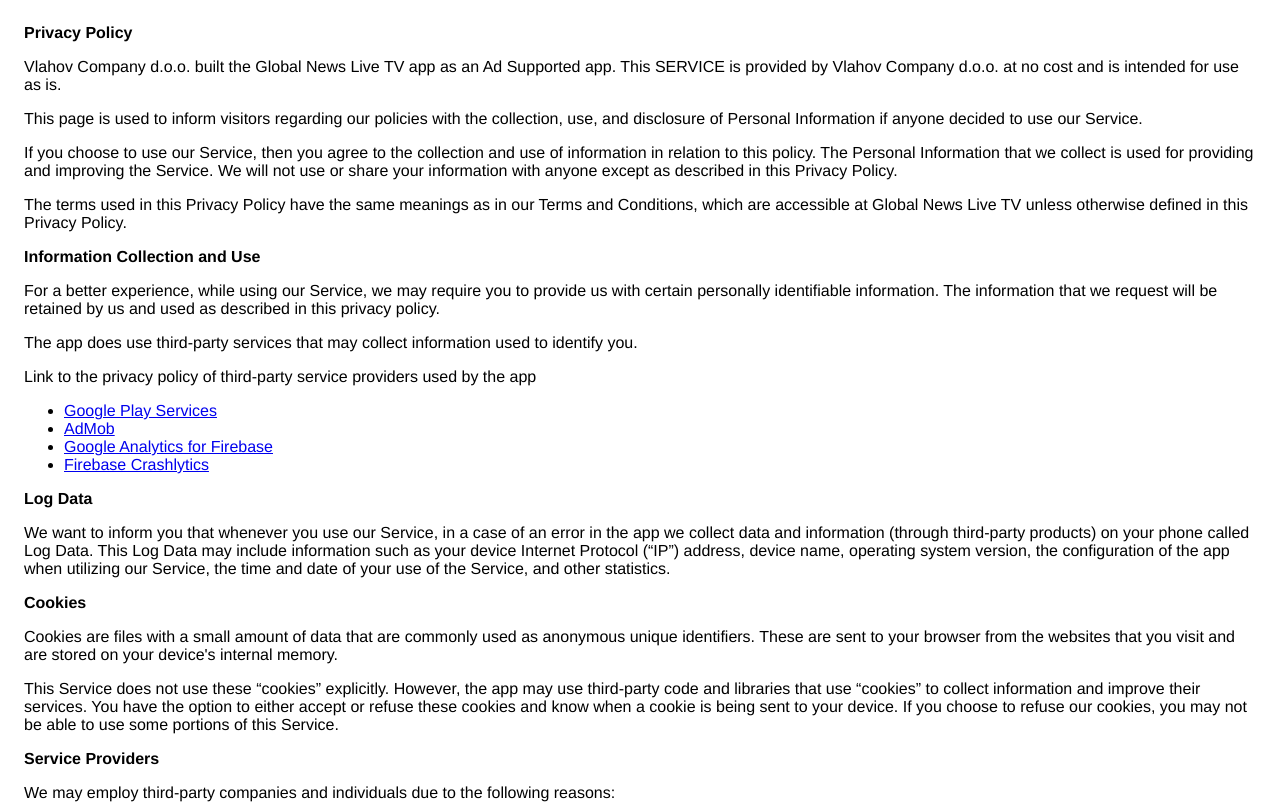
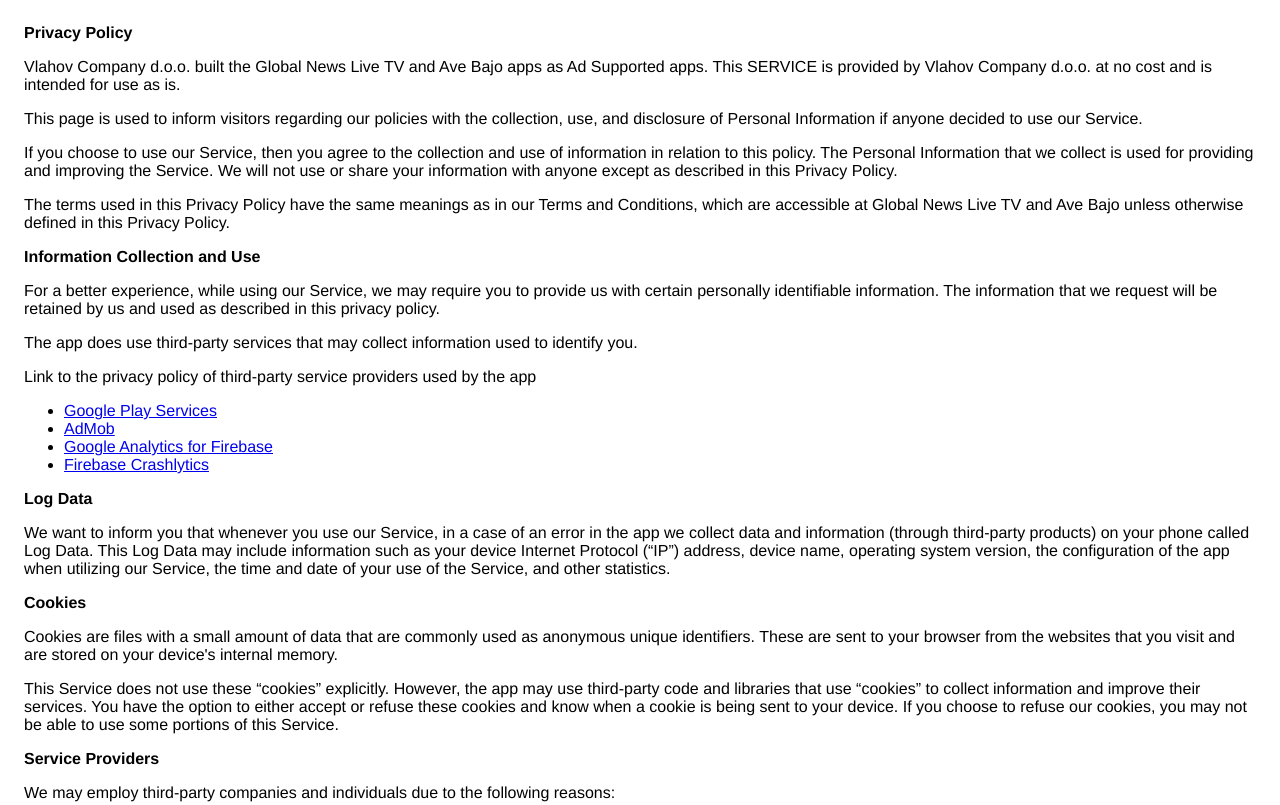
Before and after one commit to fvlahov/fvlahov.github.io, a plain HTML site: page index.html in a window 1280 px wide. Shown: the top 805 px of the page. Drawn offline with Linux system fonts and the light colour scheme.

Commit message:
Update index.html

```diff
--- a/index.html
+++ b/index.html
@@ -8,8 +8,8 @@
     </head>
     <body>
     <strong>Privacy Policy</strong> <p>
-                  Vlahov Company d.o.o. built the Global News Live TV app as
-                  an Ad Supported app. This SERVICE is provided by
+                  Vlahov Company d.o.o. built the Global News Live TV and Ave Bajo apps as
+                  Ad Supported apps. This SERVICE is provided by
                   Vlahov Company d.o.o. at no cost and is intended for use as
                   is.
                 </p> <p>
@@ -25,7 +25,7 @@
                 </p> <p>
                   The terms used in this Privacy Policy have the same meanings
                   as in our Terms and Conditions, which are accessible at
-                  Global News Live TV unless otherwise defined in this Privacy Policy.
+                  Global News Live TV and Ave Bajo unless otherwise defined in this Privacy Policy.
                 </p> <p><strong>Information Collection and Use</strong></p> <p>
                   For a better experience, while using our Service, we
                   may require you to provide us with certain personally
```
